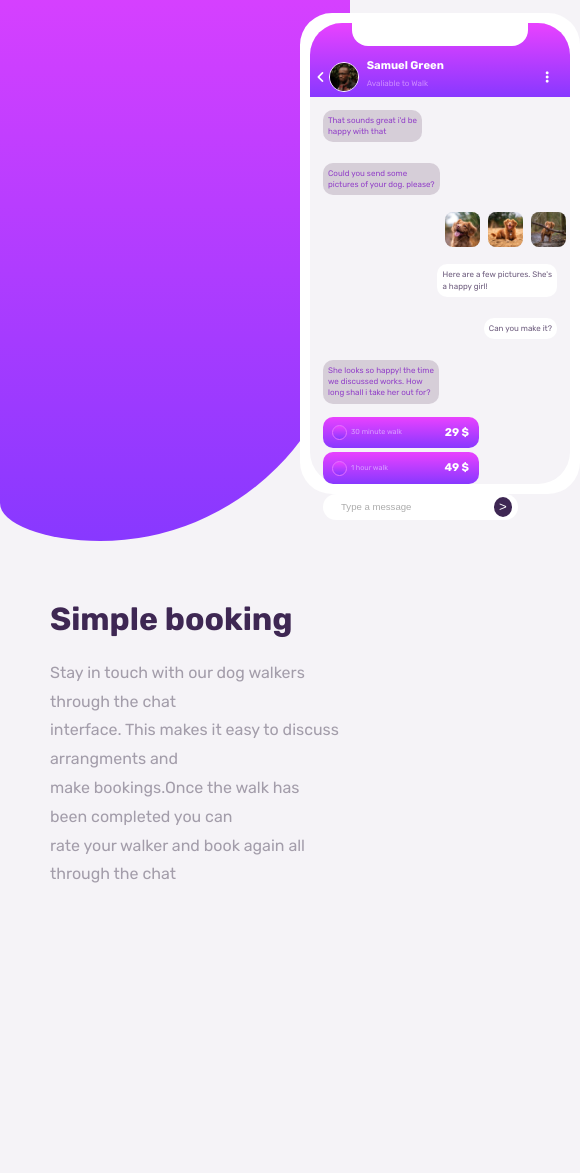
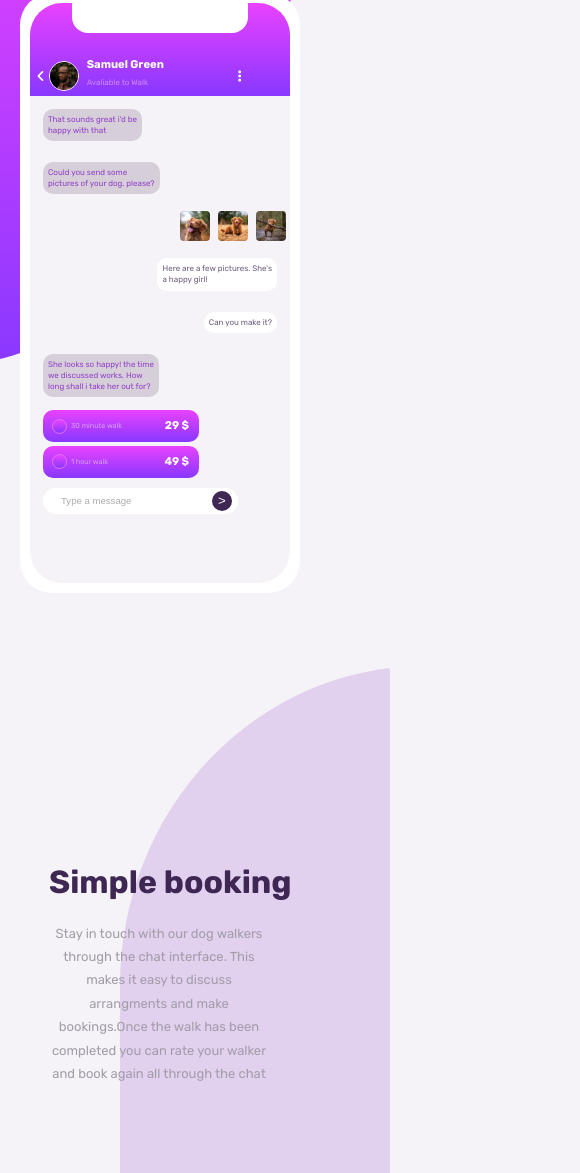
Before and after one commit to mahmoud-aldeyasti/chatapp, a plain HTML site: page index.html in a window 390 px wide. Shown: the part 134-1307 px from the top of the page, 580 px wide, since content can reach past the window. Before the commit the page ends 1053 px from the top, so only its background shows below. Drawn offline with Linux system fonts and the light colour scheme.

Commit message:
third commit

```diff
--- a/index.html
+++ b/index.html
@@ -106,17 +106,18 @@
     </div>
   </div>
 
+  <div class="cont2">
+    <div class="text">
+      <h1>Simple booking</h1>
+      <p>Stay in touch with our dog walkers through the chat interface. This makes it easy to discuss arrangments and  make bookings.Once the walk has been completed
+      you can  rate your walker and book again all through the chat</p>
 
-  <div class="text">
-    <h1>Simple booking</h1>
-    <p>Stay in touch with our dog walkers through the chat <br> interface. This makes it easy to discuss arrangments and <br > make bookings.Once the walk has been completed
-    you can <br> rate your walker and book again all through the chat</p>
-
-  </div>
+    </div>
 
 
-  <div class="back2">
+    <div class="back2">
 
+    </div>
   </div>
 </div>
 
--- a/style2.css
+++ b/style2.css
@@ -17,26 +17,30 @@ line-height: 1.4;
     text-decoration: none;
 }
 
-.html{
+:root{
     font-size: 16px;
 }
 
 .container{
     display: flex;
     flex-wrap: wrap;
-    justify-content: flex-start;
+    justify-content: space-between;
     align-items: center;
+    margin: 0px;
+    padding: 0px;
 }
 
-.cont{
+.cont {
     position: relative;
-    width: 700px;
-    margin:0px 20px 20px 0px;
+    width: 595px;
+    height: 969px;
+    overflow-y: visible;
 }
 
 .back{
-
-
+    position: absolute;
+    top: 0px;
+    left: 0px;
     width: 350px;
     height: 80vh;
     border-bottom-left-radius: 100px 38px;
@@ -52,9 +56,9 @@ line-height: 1.4;
     position: absolute;
     z-index: 10000;
     width: 280px;
-    height: 57vh;
-    bottom: 7%;
-    left: 300px;
+    height: 600px;
+    bottom: 200px;
+    right: 3%;
     background-color: #f5f3f7;
     border: 40px solid white;
     border-radius: 32px;
@@ -65,7 +69,7 @@ line-height: 1.4;
 
 .chatin{
     width: calc(280px - 20px);
-    height: calc(57vh - 20px);
+    height: calc(600px - 20px);
     background-color: #f5f3f7;
     border-radius: 32px;
     position: relative;
@@ -310,16 +314,18 @@ form{
 .sumbit1 input[type="text"]
 {
     border: 0px solid transparent;
-    width: 90%;
+    width: 50%;
     margin:1px 3px 1px 13px;
     font-size: 0.6rem;
+    outline: none;
 }
-.sumbit1 input[type="text"]:checked
+.sumbit1 input[type="text"]:focus
 {
     border: 0px solid transparent;
     width: 90%;
     margin:1px 3px 1px 13px;
     font-size: 0.6rem;
+    outline: none;
 }
 .sumbit1 input[type="text"]::placeholder
 {
@@ -343,23 +349,267 @@ form{
     margin: 1px;
 }
 
+/* _________________container second_____________ */
+.cont2{
+    position: relative;
+    z-index: 2;
+    width: 40%;
+    overflow: hidden;
+    height: 100vh;
+
+}
+
 
 
 /* ________________ paragraph________________ */
 .text{
     line-height: 1.8;
-    margin: 20px 40px;
+    top: 45%;
+    transform: translateY(-50%);
+    text-align: left;
+    z-index: 10000;
+    position: absolute;
 }
 
 .text h1{
+    display: block;
+
     margin: 10px;
     color: #3e2753;
+    font-size: 2rem;
 }
 
 .text p{
     margin: 10px;
     color: #a39daa;
+    font-size: 1rem;
+    width: 440px;
 }
 
 
 /* ___________________back 2___________________ */
+.back2 {
+    position: absolute;
+    z-index: 100;
+    width: 366px;
+    height: 82vh;
+    border-top-right-radius: 143px 84px;
+    border-top-left-radius: 250px 250px;
+    right: -66px;
+    background-color: #9241c8;
+    opacity: 0.2;
+    bottom: 0px;
+}
+
+
+
+
+
+
+
+
+
+
+@media(max-width:1010px) {
+    :root{
+        font-size: 22px;
+    }
+    .container{
+        display: flex;
+        flex-wrap: wrap;
+        justify-content: space-between;
+        flex-direction: column;
+        align-items: center;
+        margin: 0px;
+        padding: 0px;
+    }
+
+    .cont{
+        overflow-x: hidden;
+        width: 100%;
+        height: 969px;
+        margin-bottom: -10vh;
+        overflow-y: visible;
+    }
+.cont2{
+    width: 100%;
+    overflow-x: hidden;
+    margin-top: 30vh;
+    height: 60vh;
+}
+.text p{
+   text-align: center;
+}
+.text{
+    top: 60%;
+    text-align: center;
+    margin-left: 10%;
+
+}
+.back2{
+    position: absolute;
+    z-index: 100;
+    width: 350px;
+    height: 60vh;
+    border-top-right-radius: 22px 38px;
+    border-top-left-radius: 304px 320px;
+    right: -80px;
+    background-color: #9241c8;
+    opacity: 0.2;
+    bottom: 0px;
+
+
+}
+
+.chat{
+    width: 320px;
+    height: 650px;
+    left: 300px;
+    border-radius: 32px;
+    bottom: 15%;
+}
+.chatin{
+    width: calc(320px - 20px);
+    height: calc(650px - 20px);
+
+}
+.head {
+    width: calc(320px - 20px);
+}
+.options {
+    flex-basis: 30%;
+    text-align: right;
+    color: white;
+}
+.head img {
+    width: 40px;
+    height: 40px;
+    border-radius: 50%;
+    display: inline-block;
+    border: 1.5px solid white;
+    margin: 0px 2.5px;
+}
+.chattext1{
+    margin: 8px;
+}
+.chattext2{
+    margin: 8px;
+}
+.pictures img {
+    width: 38px;
+    height: 38px;
+    margin: 5px;
+    border-radius: 8px;
+}
+}
+
+
+@media(max-width:650px){
+    :root{
+        font-size: 16px;
+    }
+    .container{
+        display: flex;
+        flex-wrap: wrap;
+        justify-content: space-between;
+        flex-direction: column;
+        align-items: center;
+        margin: 0px;
+        padding: 0px;
+    }
+
+    .cont{
+        overflow-x: hidden;
+        width: 100%;
+        height:969px ;
+        overflow-y: visible;
+    }
+.cont2{    width: 100%;
+    overflow-x: hidden;
+    margin-top: -10vh;
+    height: 60vh;
+}
+.text p{
+   text-align: center;
+   width: 300px ;
+   font-size: 16px;
+}
+.text{
+    top: 60%;
+    text-align: center;
+
+}
+.back2{
+    position: absolute;
+    z-index: 100;
+    width: 350px;
+    height: 60vh;
+    border-top-right-radius: 22px 38px;
+    border-top-left-radius: 304px 320px;
+    right: -80px;
+    background-color: #9241c8;
+    opacity: 0.2;
+    bottom: 0px;
+
+
+}
+.back {
+    width: 430px;
+    height: 60vh;
+    border-bottom-right-radius: 1000px;
+    background-color: #8838ff;
+    left: -139px;
+}
+.chat{
+    bottom: 25%;
+    left: 120px;
+    width: 280px;
+    height: 600px ;
+}
+
+    .chatin{
+        width: calc(280px - 20px);
+        height: calc(600px - 20px) ;
+
+    }
+    .head {
+        width: calc(280px - 20px) ;
+    }
+    .options {
+        flex-basis: 30% ;
+        text-align: right ;
+        color: white;
+    }
+    .head img {
+        width: 30px ;
+        height: 30px ;
+        border-radius: 50%;
+
+    }
+    .chattext1{
+        margin: 5px ;
+    }
+    .chattext2{
+        margin: 5px ;
+    }
+    .pictures img {
+        width: 30px ;
+        height: 30px ;
+        margin: 4px ;
+        border-radius: 4px ;
+    }
+
+}
+
+@media(max-width:400px){.chat{
+
+    left: 20px;
+
+}
+.text p{
+    text-align: center;
+    width: 220px ;
+    font-size: 13px;
+ }
+
+}
```
